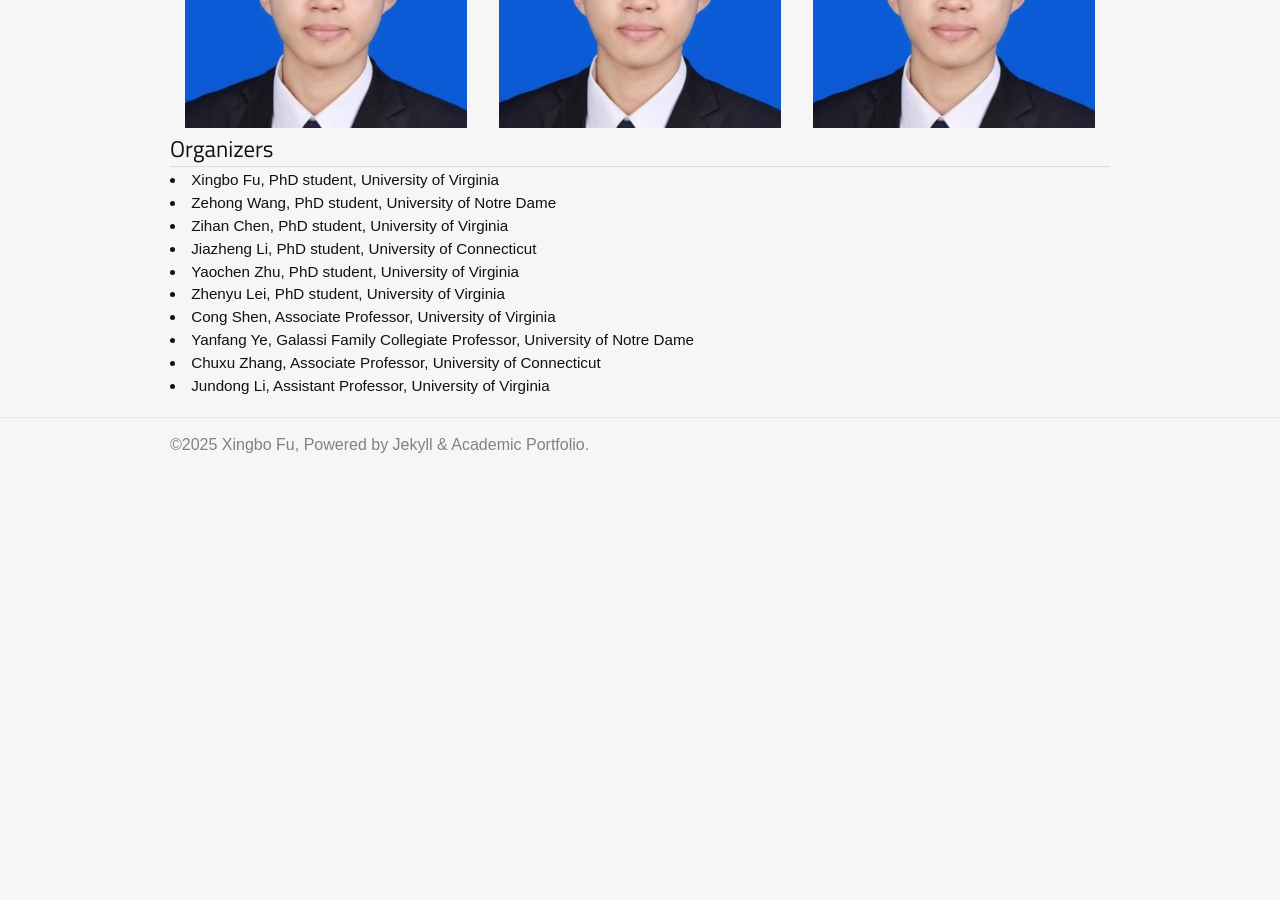
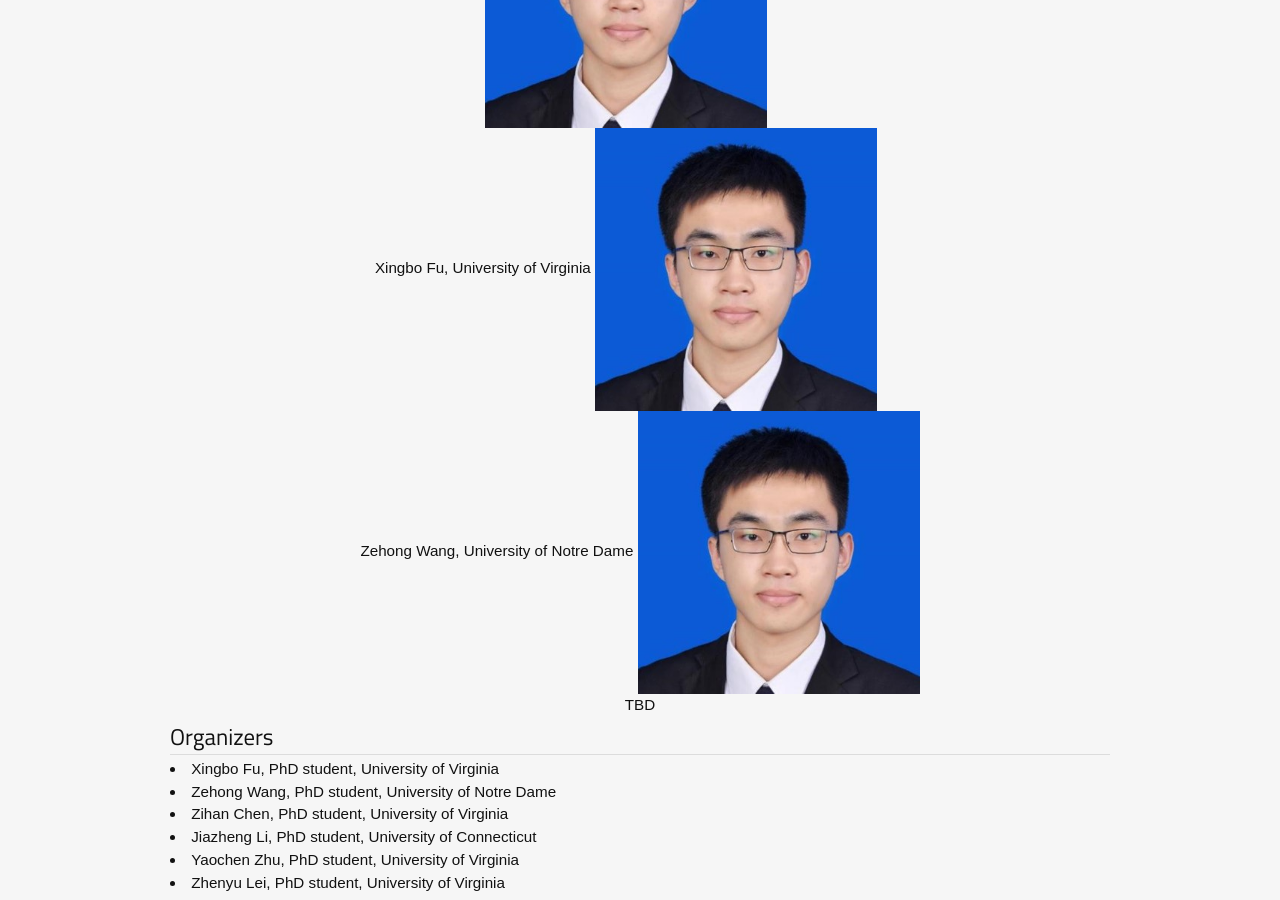
Before and after one commit to xbfu/xbfu.github.io, a Jekyll site: the page built from tutorials/graph-prompting.md, in a window 1280 px wide and 900 px high, scrolled down 969 px. Built offline with Jekyll 4.4.1, drawn with Linux system fonts in a browser that asks for light colours; nearby versions of some CDN libraries; before the commit the page ends 1437 px from its top, so only the background shows below that.

Commit message:
Update graph-prompting.md

```diff
--- a/tutorials/graph-prompting.md
+++ b/tutorials/graph-prompting.md
@@ -29,9 +29,9 @@ This tutorial will conver recent advancements in graph prompting including
 <br>
 
 <p align="center">
-  <img src="../images/profile.jpg" alt="Image 1" style="width:30%; margin-right:3%;">
-  <img src="../images/profile.jpg" alt="Image 2" style="width:30%; margin-right:3%;">
-  <img src="../images/profile.jpg" alt="Image 2" style="width:30%;">
+  <img src="../images/profile.jpg" alt="Image 1" style="width:30%; margin-right:3%;"><br>Xingbo Fu, University of Virginia
+  <img src="../images/profile.jpg" alt="Image 2" style="width:30%; margin-right:3%;"><br>Zehong Wang, University of Notre Dame
+  <img src="../images/profile.jpg" alt="Image 2" style="width:30%;"><br>TBD
 </p>
 
 ## Organizers
```
